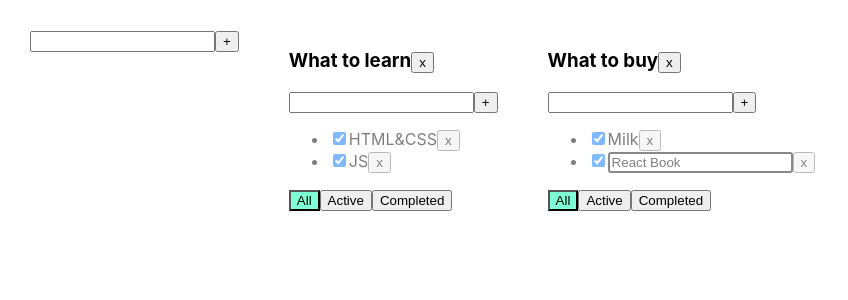
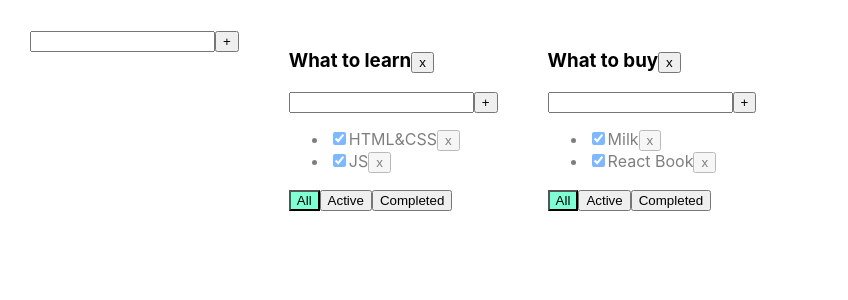
Before and after one commit to UlianaOr/ToodoList, a React (Create React App) app: page / in a window 1280 px wide. Shown: the top 300 px of the page, without its empty margins (0-848 px from the left). Built offline with nearby package versions, Linux system fonts and the light colour scheme.

Commit message:
onChenge

```diff
--- a/src/components/EditableSpan.tsx
+++ b/src/components/EditableSpan.tsx
@@ -8,8 +8,13 @@ type PropsType= {
 
 
 export const EditableSpan=( props: PropsType) => {
-    let [edit,setEdit]= useState (true)
+    let [title, setTitle] = useState (props.title)
 
+    const onChangeHandler = (event:ChangeEvent <HTMLInputElement>)=> {
+
+    }
+
+    let [edit,setEdit]= useState (false)
     const onDoubleClickHandler = ()=> {
         setEdit (true)
     }
@@ -19,7 +24,7 @@ export const EditableSpan=( props: PropsType) => {
     }
    return (
     edit
-    ? <input  value={props.title} onBlur = {onBlurHandler} autoFocus/>
+    ? <input  value={title} onChange={onChangeHandler} onBlur = {onBlurHandler} autoFocus ={true}/>
     :<span onDoubleClick={onDoubleClickHandler}>{props.title}</span>
    )
 }
```
